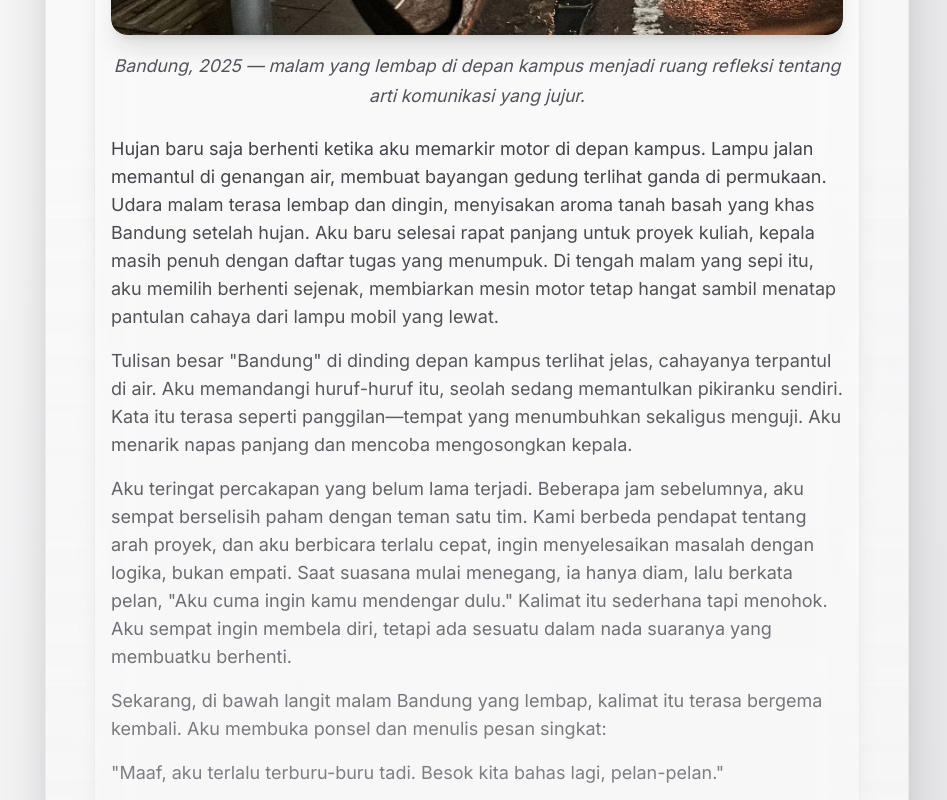
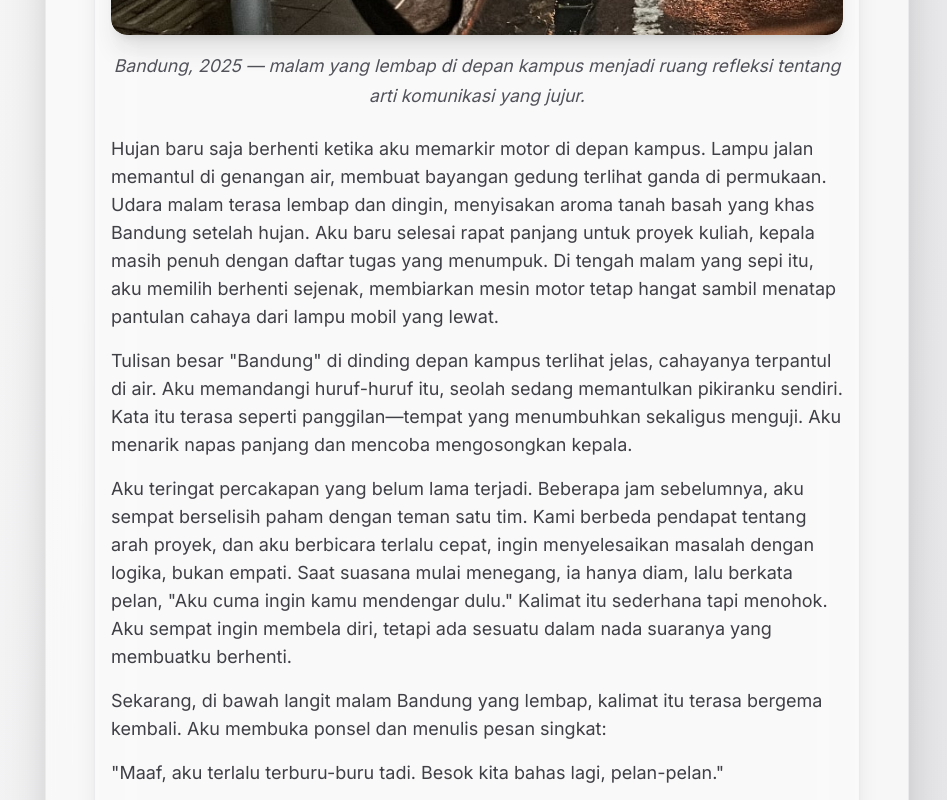
Before and after one commit to rafidhiyaulh/all-about-me, a React (Vite) app: page /all-about-me/uts-3 in a window 1280 px wide. Shown: the part 3680-4480 px from the top of the page, without its empty margins (323-1270 px from the left). Built offline with nearby package versions, Linux system fonts and the light colour scheme.

Commit message:
refactor: remove progressive blur wrapper

```diff
--- a/src/components/Layout.tsx
+++ b/src/components/Layout.tsx
@@ -4,7 +4,6 @@ import { Home, User, Music, BookOpen, Heart, FileText, Menu, X } from 'lucide-re
 import { AnimatePresence, motion } from 'framer-motion'
 import { cn } from '../lib/utils'
 import ScrollArea from './ScrollArea'
-import ProgressiveBlur from './ProgressiveBlur'
 
 interface LayoutProps {
   children: ReactNode
@@ -163,7 +162,6 @@ const Layout: React.FC<LayoutProps> = ({ children }) => {
                 <div className="mx-auto w-full max-w-5xl pb-12">
                   {children}
                 </div>
-                <ProgressiveBlur position="bottom" height="28%" />
               </ScrollArea>
             </motion.div>
           </div>
--- a/src/components/ProgressiveBlur.tsx
+++ /dev/null
@@ -1,39 +0,0 @@
-import React from 'react'
-import { cn } from '../lib/utils'
-
-interface ProgressiveBlurProps {
-  position?: 'top' | 'bottom'
-  height?: string
-  className?: string
-}
-
-const ProgressiveBlur: React.FC<ProgressiveBlurProps> = ({
-  position = 'bottom',
-  height = '25%',
-  className,
-}) => {
-  const isBottom = position === 'bottom'
-
-  return (
-    <div
-      aria-hidden="true"
-      className={cn(
-        'pointer-events-none absolute inset-x-0',
-        isBottom ? 'bottom-0' : 'top-0',
-        className,
-      )}
-      style={{ height }}
-    >
-      <div
-        className={cn(
-          'h-full w-full',
-          isBottom
-            ? 'bg-gradient-to-t from-neutral-100 via-neutral-100/40 to-transparent'
-            : 'bg-gradient-to-b from-neutral-100 via-neutral-100/40 to-transparent',
-        )}
-      />
-    </div>
-  )
-}
-
-export default ProgressiveBlur
```
Also changed, not shown: 5 other files (tests, documents, lock files or other folders).
